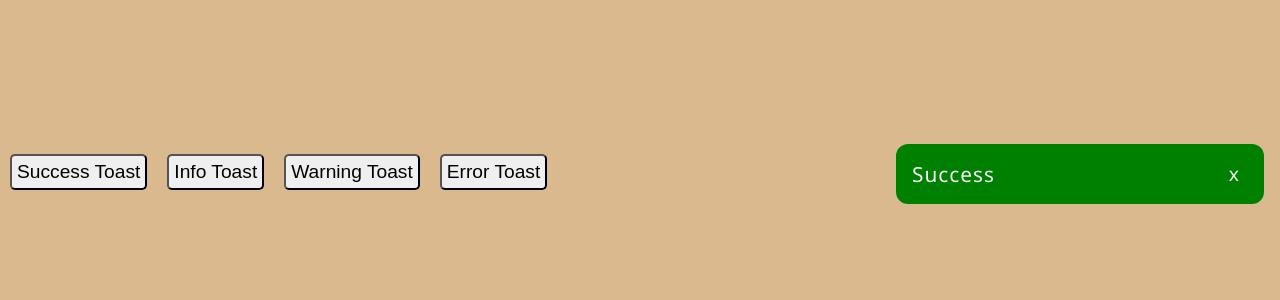
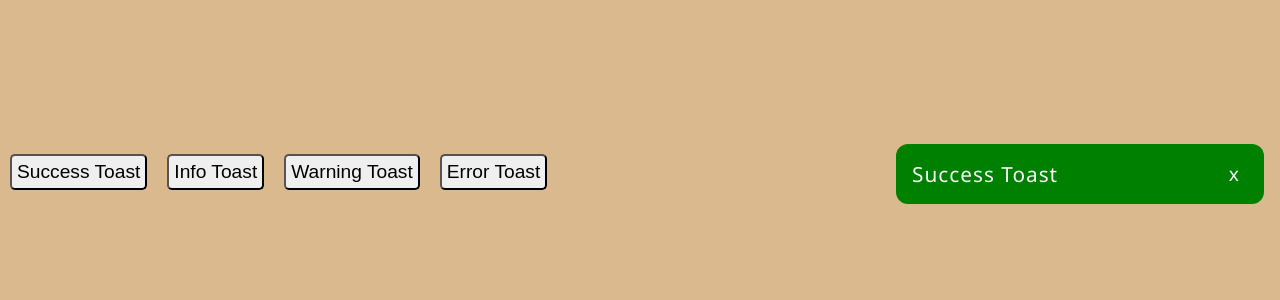
Before and after one commit to Pragyani/react-notifi-projct, a React (Create React App) app: page / in a window 1280 px wide. Both pictures are taken after a click on the button "Success Toast". Shown: the top 300 px of the page. Built offline with nearby package versions, Linux system fonts and the light colour scheme.

Commit message:
add : type in className

```diff
--- a/src/toastnotifiContainer/ToastNotifiContainer.jsx
+++ b/src/toastnotifiContainer/ToastNotifiContainer.jsx
@@ -19,7 +19,7 @@ const ToastNotifiContainer = () => {
                     {
                         showToast.map(({ message, type }) => {
                             return (
-                                <div className="toast">
+                                <div className={`toast ${type}`}>
                                     {message}<span onClick={handleToastClose}>x</span>
                                 </div>
                             )
@@ -27,10 +27,10 @@ const ToastNotifiContainer = () => {
                     }
                 </div>
                 <div className="button-toast-box">
-                    <button onClick={() => handleToastAdd('Success', 'success')}>Success Toast</button>
-                    <button onClick={() => handleToastAdd('Info', 'info')}>Info Toast</button>
-                    <button onClick={() => handleToastAdd('Warning', 'warning')}>Warning Toast</button>
-                    <button onClick={() => handleToastAdd('Error', 'error')}>Error Toast</button>
+                    <button onClick={() => handleToastAdd('Success Toast', 'success')}>Success Toast</button>
+                    <button onClick={() => handleToastAdd('Info Toast', 'info')}>Info Toast</button>
+                    <button onClick={() => handleToastAdd('Warning Toast', 'warning')}>Warning Toast</button>
+                    <button onClick={() => handleToastAdd('Error Toast', 'error')}>Error Toast</button>
                 </div>
             </div>
         </>
```
